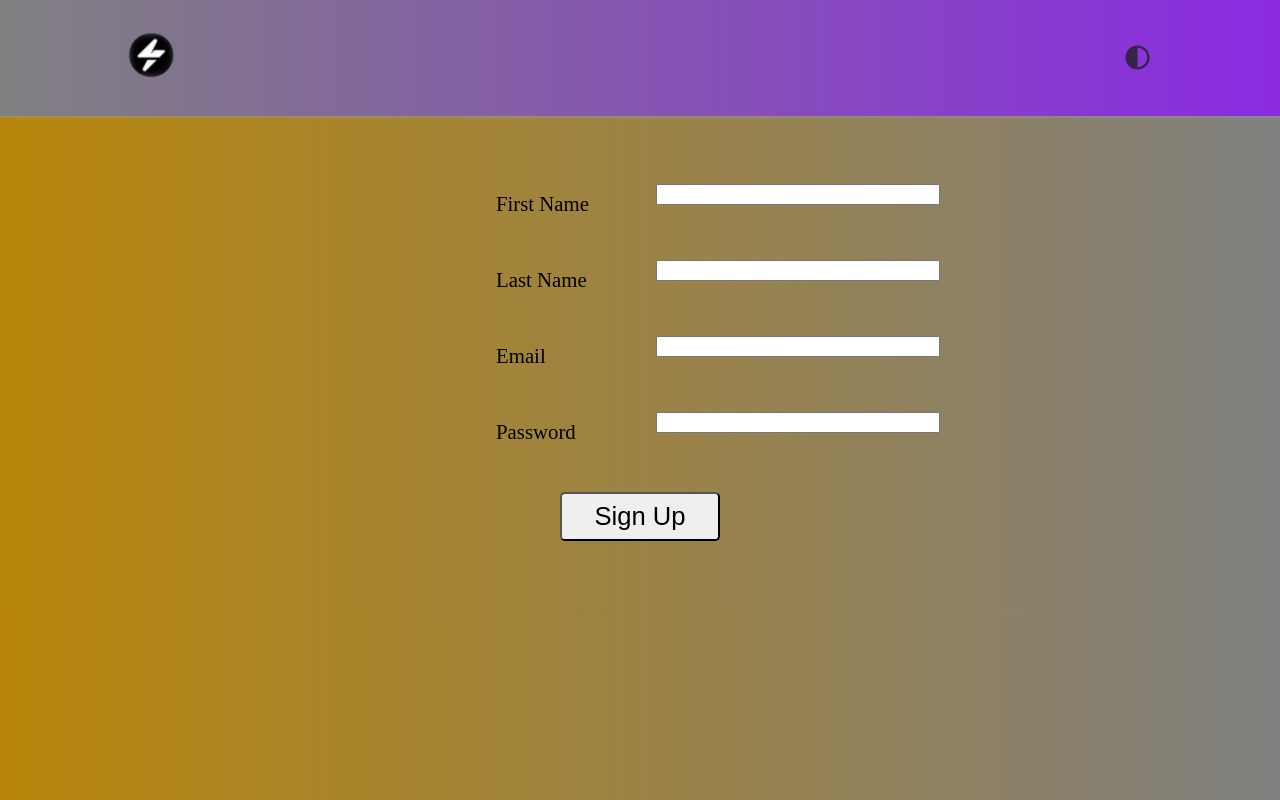
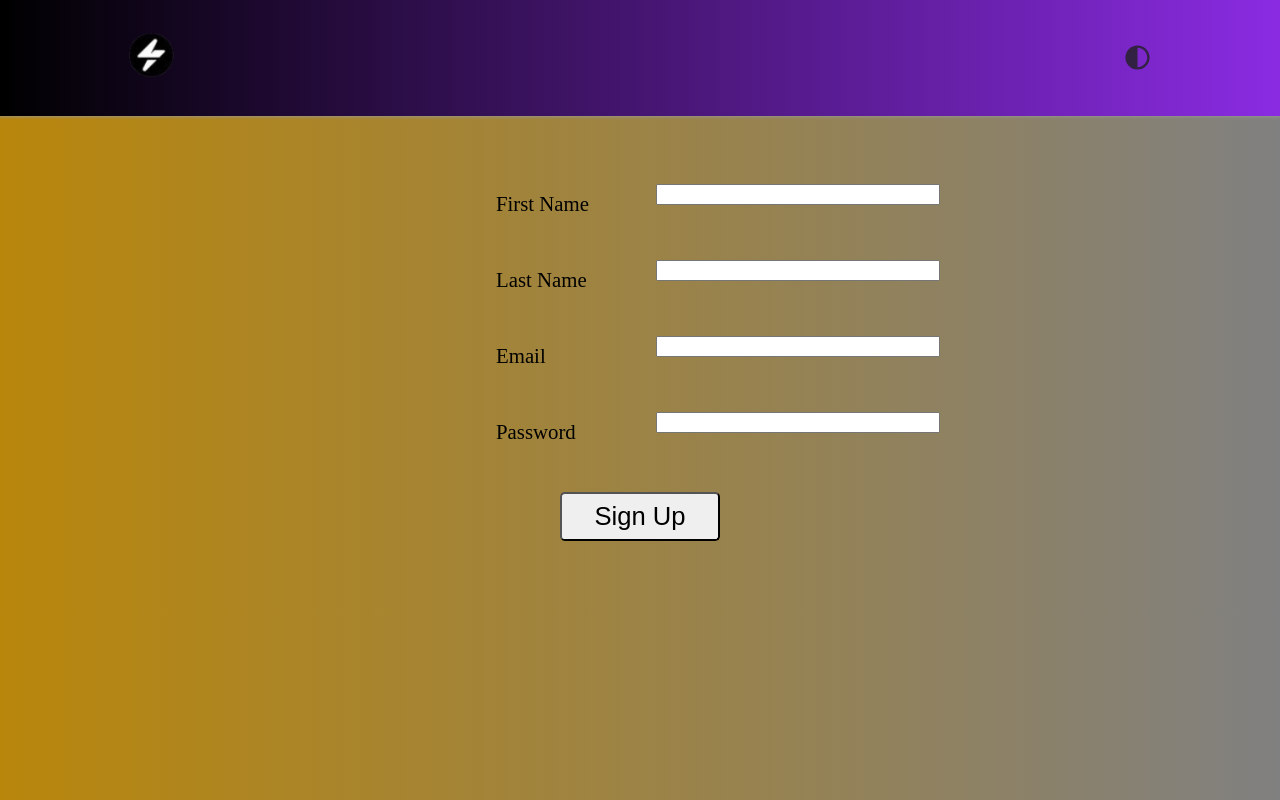
Before and after one commit to ebrest993/FamFilter, a React (Vite) app in the folder client/: page / in a window 1280 px wide. Built offline with nearby package versions, Linux system fonts and the light colour scheme.

Commit message:
changed header color

```diff
--- a/client/src/components/Nav/style.scss
+++ b/client/src/components/Nav/style.scss
@@ -11,11 +11,11 @@ header {
     }
 
     &.header-theme__light {
-        background-image: linear-gradient(to right, grey , blueviolet);
+        background-image: linear-gradient(to right, black , blueviolet);
     }
 
     &.header-theme__dark {
-        background-image: linear-gradient(to right, grey , indigo);
+        background-image: linear-gradient(to right, black , indigo);
         color: #AAA;
 
         nav {
@@ -64,7 +64,7 @@ header {
         a:visited,
         .logout-link {
             text-decoration: none;
-            color: indigo;
+            color: black;
             opacity: 0.5;
             transition: all 0.15s linear;
             margin: 0 1rem;
```
